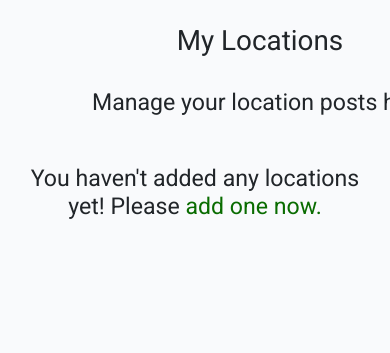
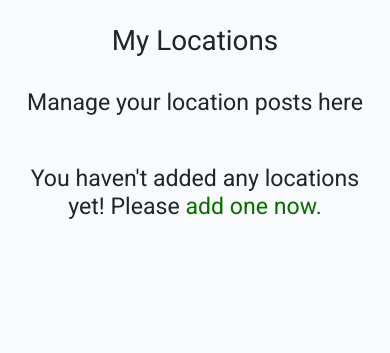
Before and after one commit to Code-Institute-Submissions/kevinjohnkiely-explore-ireland-project-4_SEpResub, a Django app: page /my_locations in a window 390 px wide; the page is wider, and only the part inside the window is pictured. Shown: the part 67-420 px from the top of that part. Run offline with Django 3.2, Linux system fonts and the light colour scheme.

Commit message:
Fix responsiveness issues in My Locations page

```diff
--- a/templates/edit_location.html
+++ b/templates/edit_location.html
@@ -17,6 +17,7 @@
                 {% csrf_token %}
                 {{ form.as_p}}
                 <button class="btn btn-signup right mb-2" type="submit" value="Save">Change Location</button>
+                <a class="btn btn-dark right mb-2 mt-3" type="button" role="button" href="{% url 'my_locations' %}" >Go Back</a>
             </form>
             {% else %}
             <h2 class="text-center">You do not have authorization to this page! Please login/signup.</h2>
--- a/templates/my_locations.html
+++ b/templates/my_locations.html
@@ -4,7 +4,7 @@
 
 <div class="container">
     <div class="row">
-        <div class="col-md-8 offset-2">
+        <div class="col ms-auto">
             <h1 class="text-center py-4">My Locations</h1>
             <h3 class="text-center mb-4">Manage your location posts here</h3>
         </div>
@@ -18,10 +18,11 @@
 
 {% else %}
 
-<div class="container">
+<div class="container" style="width: 83%;">
     {% for location in the_locations %}
     <div class="row">
-        <div class="col-md-8 offset-2 sm-10">
+        <div class="col-ms-auto">
+
                 <div class="row table-spacer">
                     <div class="col-sm-4">
                         <h2>{{ location.title }}</h2>
@@ -33,17 +34,18 @@
                             role="button">DELETE</a>
 
                         {% if not location.status %}
-                    <a class="btn btn-success" href="{% url 'publish_location' location.id %}" role="button">PUBLISH</a>
+                        <a class="btn btn-success" href="{% url 'publish_location' location.id %}"
+                            role="button">PUBLISH</a>
                         {% endif %}
                     </div>
 
                 </div>
-        </div>
 
         </div>
+    </div>
     <!-- Modal -->
-    <div class="modal fade" id="deleteLocationModal" tabindex="-1" role="dialog" aria-labelledby="deleteLocationModalLabel"
-        aria-hidden="true">
+    <div class="modal fade" id="deleteLocationModal" tabindex="-1" role="dialog"
+        aria-labelledby="deleteLocationModalLabel" aria-hidden="true">
         <div class="modal-dialog" role="document">
             <div class="modal-content">
                 <div class="modal-header bg-danger">
```
Lines whose indentation alone changed are shown as unchanged.
